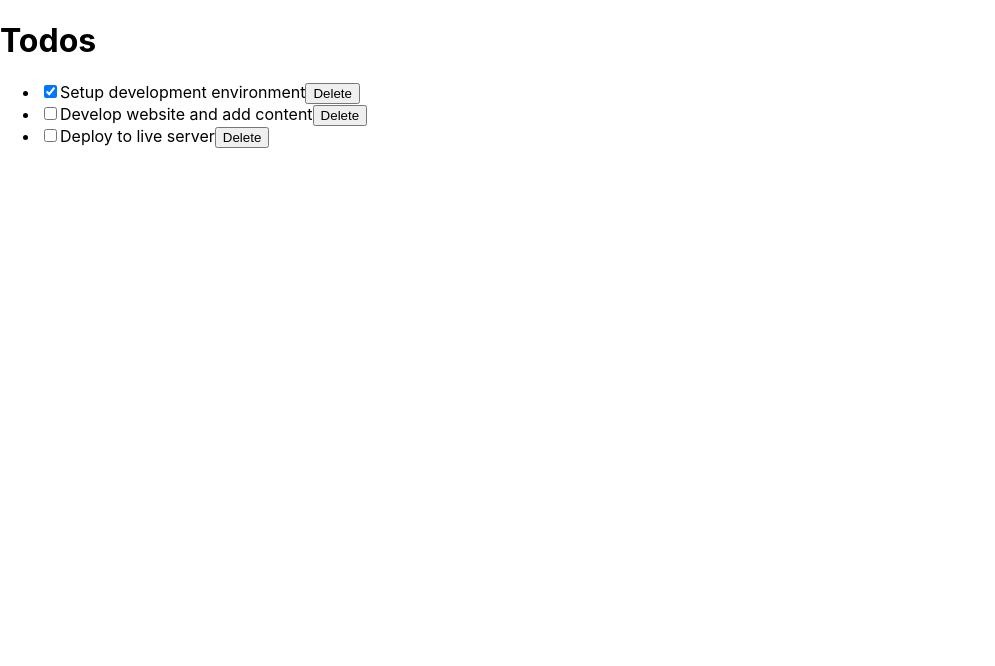
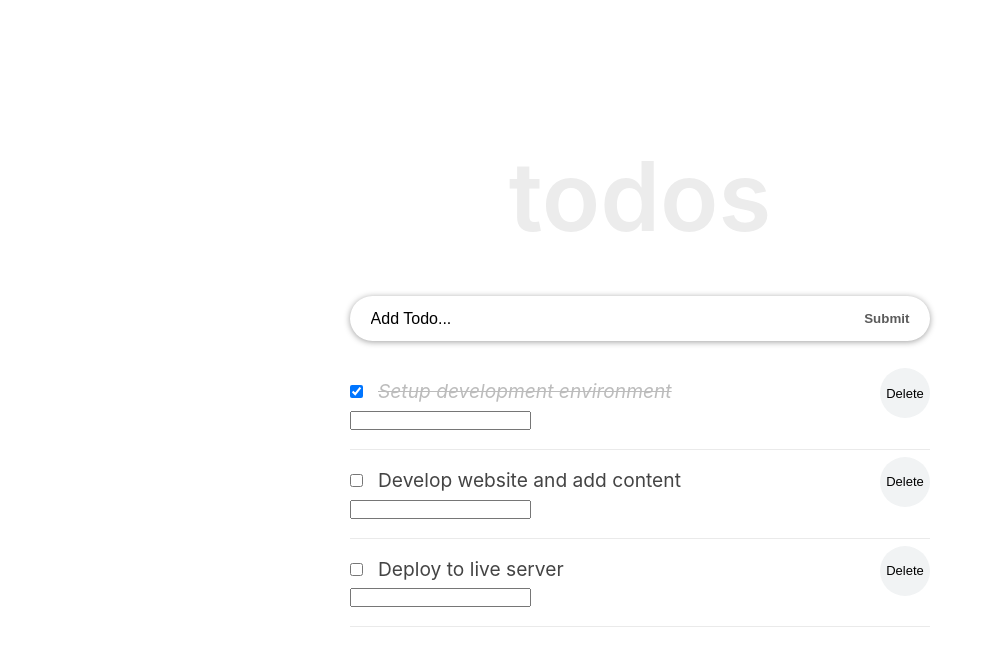
Before and after one commit to bobb-Rob/react-todo-app, a React (Create React App) app: page / in a window 1280 px wide. Shown: the top 666 px of the page, without its empty margins (0-995 px from the left). Built offline with nearby package versions, Linux system fonts and the light colour scheme.

Commit message:
add uuid for each task

```diff
--- a/package.json
+++ b/package.json
@@ -9,6 +9,7 @@
     "react": "^18.2.0",
     "react-dom": "^18.2.0",
     "react-scripts": "5.0.1",
+    "uuid": "^8.3.2",
     "web-vitals": "^2.1.4"
   },
   "scripts": {
--- a/src/App.css
+++ b/src/App.css
@@ -1,39 +1,65 @@
-.App {
-  text-align: center;
+* {
+  box-sizing: border-box;
+  margin: 0;
+  padding: 0;
 }
 
-.App-logo {
-  height: 40vmin;
-  pointer-events: none;
+body {
+  font-family: "Segoe UI", Arial, sans-serif;
+  line-height: 1.4;
+  color: #444;
+  background: #fff;
+  height: 100vh;
 }
 
-@media (prefers-reduced-motion: no-preference) {
-  .App-logo {
-    animation: App-logo-spin infinite 20s linear;
-  }
+.container {
+  display: flex;
+  flex-direction: column;
+  justify-content: center;
+  align-items: center;
+  max-width: 600px;
+  margin: 0 auto;
 }
 
-.App-header {
-  background-color: #282c34;
-  min-height: 100vh;
-  display: flex;
-  flex-direction: column;
-  align-items: center;
-  justify-content: center;
-  font-size: calc(10px + 2vmin);
-  color: white;
+.inner {
+  width: 100%;
+  padding: 8rem 10px 4rem;
 }
 
-.App-link {
-  color: #61dafb;
+.form-container {
+  width: 100%;
+  margin-bottom: 20px;
+  display: flex;
+  border-radius: calc(0.5 * 100px);
+  box-shadow: 0 1px 6px 0 rgba(0, 0, 0, 0.38);
+  justify-content: space-evenly;
 }
 
-@keyframes App-logo-spin {
-  from {
-    transform: rotate(0deg);
-  }
+.input-text {
+  font-size: 1rem;
+  font-weight: 400;
+  width: 85%;
+  padding-right: 5px;
+  padding-left: 10px;
+  border-radius: calc(0.5 * 100px);
+}
 
-  to {
-    transform: rotate(360deg);
-  }
+.input-text::placeholder {
+  color: #000;
 }
+
+.input-submit {
+  background: transparent;
+  color: #5b5b5b;
+  text-transform: capitalize;
+  cursor: pointer;
+  font-weight: 600;
+  margin-right: 10px;
+}
+
+.input-text,
+.input-submit {
+  height: 45px;
+  outline: none;
+  border: none;
+}
--- /dev/null
+++ b/src/components/TodoItem.module.css
@@ -0,0 +1,23 @@
+.item {
+    font-size: 1.2rem;
+    list-style-type: none;
+    padding: 17px 0px;
+    border-bottom: 1px solid #eaeaea;
+  }
+
+  .checkbox {
+    margin-right: 15px;
+  }
+
+  .item button {
+    font-size: 13px;
+    background: #f1f3f4;
+    border: none;
+    cursor: pointer;
+    float: right;
+    outline: none;
+    border-radius: 100px;
+    height: 50px;
+    width: 50px;
+    margin: -10px 0 0 10px;
+  }
--- a/src/components/header.js
+++ b/src/components/header.js
@@ -1,9 +1,27 @@
+/* eslint-disable */
 import React from 'react';
 
-const Header = () => (
-  <header>
-    <h1>Todos</h1>
-  </header>
-);
+const Header = () => {
+    const headerStyle = {
+        padding: "20px 0",
+        lineHeight: "1.5em",
+    }
+    return (
+    <header style={headerStyle}>
+        <h1
+        style={{
+            fontSize: "6rem",
+            fontWeight: "600",
+            marginBottom: "2rem",
+            lineHeight: "1em",
+            color: "#ececec",
+            textTransform: "lowercase",
+            textAlign: "center",
+        }}
+        >
+        Todos
+        </h1>
+    </header>
+    )};
 
 export default Header;
--- /dev/null
+++ b/src/components/inputTodo.js
@@ -0,0 +1,43 @@
+/* eslint-disable */
+import React, { Component } from "react"
+
+class InputTodo extends Component {
+    state = {
+        title: ""
+      };
+
+      onChange = e => {
+        this.setState({
+            [e.target.name]: e.target.value
+          });
+      };
+
+      handleSubmit = e => {
+        e.preventDefault()
+        if (this.state.title.trim()) {
+            this.props.addTodoProps(this.state.title)
+            this.setState({
+            title: "",
+            })
+        } else {
+            alert("Please write item")
+        }
+      };
+
+  render() {
+    return (
+      <form onSubmit={this.handleSubmit} className="form-container">
+        <input
+          type="text"
+          className="input-text"
+          placeholder="Add Todo..."
+          value={this.state.title}
+          name="title"
+          onChange={this.onChange}
+        />
+        <button className="input-submit">Submit</button>
+      </form>
+    )
+  }
+}
+export default InputTodo
--- a/src/components/todoContainer.js
+++ b/src/components/todoContainer.js
@@ -3,22 +3,24 @@
 import React from 'react';
 import TodosList from './todosList';
 import Header from './header';
+import InputTodo from './inputTodo';
+import { v4 as uuidv4 } from "uuid";
 
 class TodoContainer extends React.Component {
     state = {
         todos: [
           {
-            id: 1,
+            id: uuidv4(),
             title: "Setup development environment",
             completed: true
           },
           {
-            id: 2,
+            id: uuidv4(),
             title: "Develop website and add content",
             completed: false
           },
           {
-            id: 3,
+            id: uuidv4(),
             title: "Deploy to live server",
             completed: false
           }
@@ -47,18 +49,32 @@
           })
         ],
         }))
-       }
+       };
+
+       addTodoItem = title => {
+        const newTodo = {
+          id: uuidv4(),
+          title: title,
+          completed: false
+        };
+        this.setState({
+          todos: [...this.state.todos, newTodo]
+        });
+      };
 
     render() {
         return (
-            <div>
+        <div className="container">
+          <div className="inner">
               <Header />
+              <InputTodo addTodoProps={this.addTodoItem} />
               <TodosList
                 todos={this.state.todos}
                 handleChangeProps={this.handleChange}
                 deleteTodoProps={this.deleteTodo}
               />
-            </div>
+          </div>
+        </div>
         )
     }
 }
--- a/src/components/todoItem.js
+++ b/src/components/todoItem.js
@@ -1,20 +1,47 @@
 /* eslint-disable */
 import React from 'react';
+import styles from "./TodoItem.module.css"
 
 class TodoItem extends React.Component {
+    state = {
+        editing: false,
+    }
+
+    handleEditing = () => {
+        this.setState({
+            editing: true,
+          })
+    }
+
   render() {
-    const { todo, handleChangeProps, deleteTodoProps } = this.props;
+    const { handleChangeProps, deleteTodoProps } = this.props;
+    const { id, completed, title } = this.props.todo;
+    const completedStyle = {
+        fontStyle: "italic",
+        color: "#595959",
+        opacity: 0.4,
+        textDecoration: "line-through",
+      }
+
     return (
-      <li>
-        <input
-          type="checkbox"
-          checked={todo.completed}
-          onChange={() => handleChangeProps(todo.id)}
-        />
-        {todo.title}
-        <button
-        onClick={() => deleteTodoProps(todo.id)}
-        >Delete</button>
+      <li className={styles.item}>
+        <div onDoubleClick={this.handleEditing}>
+            <input
+            type="checkbox"
+            className={styles.checkbox}
+            checked={completed}
+            onChange={() => handleChangeProps(id)}
+            />
+            <button
+            onClick={() => deleteTodoProps(id)}
+            >
+            Delete
+            </button>
+            <span style={completed ? completedStyle : null}>
+                {title}
+            </span>
+        </div>
+        <input type="text" className={styles.textInput} />
       </li>
     );
   }
--- a/src/index.js
+++ b/src/index.js
@@ -1,5 +1,6 @@
 import React from 'react';
 import ReactDOM from 'react-dom/client';
+import './App.css';
 import './index.css';
 import App from './App';
 import reportWebVitals from './reportWebVitals';
```
